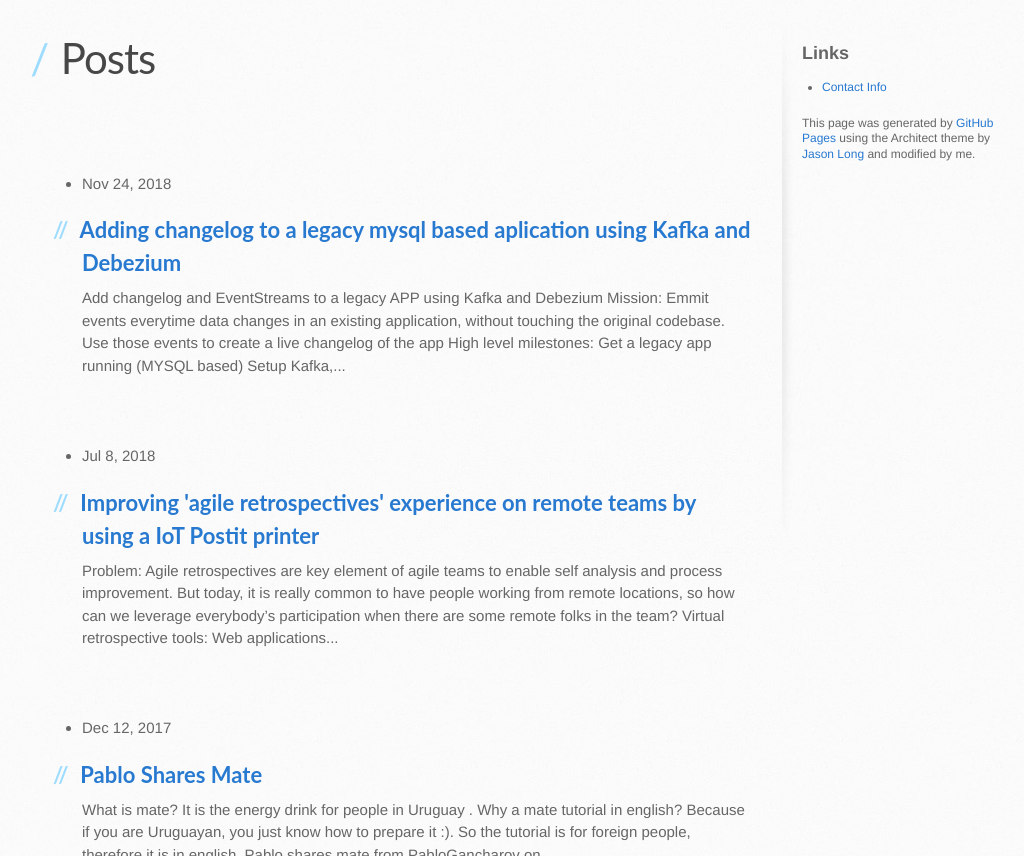
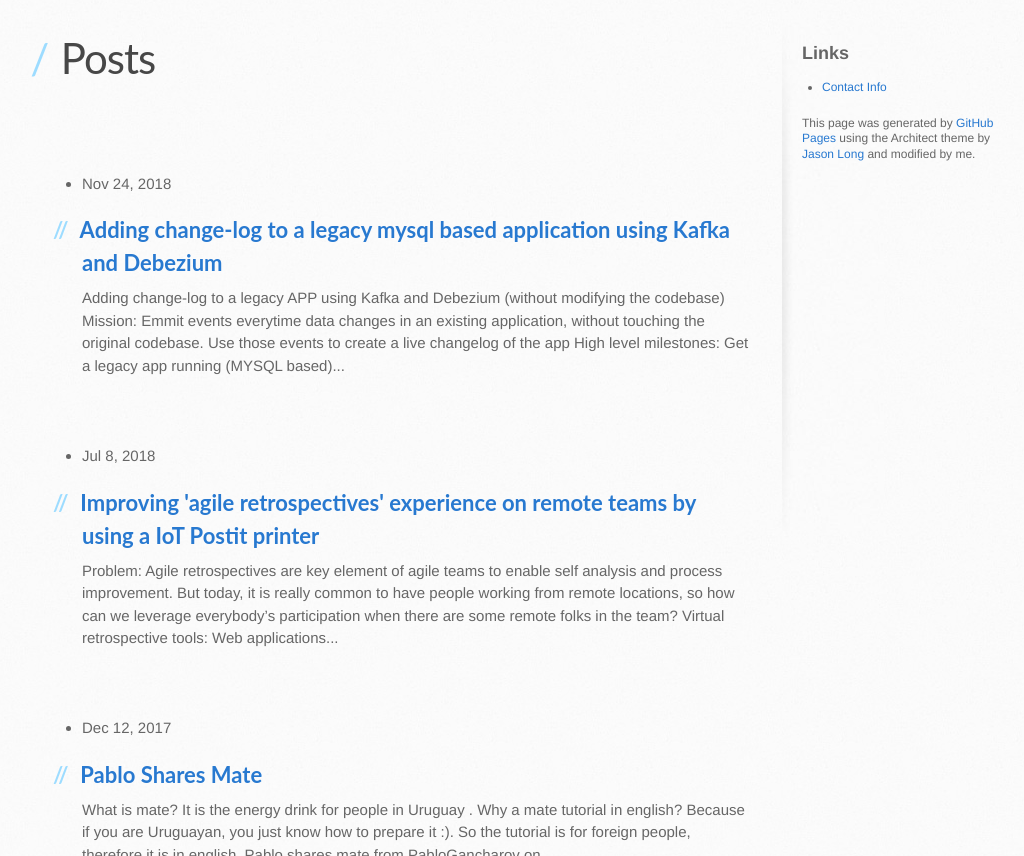
Before and after one commit to PabloGancharov/PabloGancharov.github.io, a Jekyll site: the page built from index.html, in a window 1280 px wide and 900 px high, scrolled down 391 px, cut to the strip 44-900 px from the top of the window. Shown: the whole strip, without its empty margins (108-1132 px from the left). Built offline with Jekyll 4.4.1, drawn with Linux system fonts in a browser that asks for light colours.

Commit message:
updating post title

```diff
--- a/_posts/2018-11-24-changelog-kafka-experiment.markdown
+++ b/_posts/2018-11-24-changelog-kafka-experiment.markdown
@@ -1,6 +1,6 @@
 ---
 layout: post
-title:  "Adding changelog to a legacy mysql based aplication using Kafka and Debezium"
+title:  "Adding change-log to a legacy mysql based application using Kafka and Debezium"
 date:   2018-11-24 00:00:00
 categories: Kafka Changelog Mysql Debezium
 tags:
@@ -10,7 +10,7 @@ tags:
 ---
 
 
-Add changelog and EventStreams to a legacy APP using Kafka and Debezium
+Adding change-log to a legacy APP using Kafka and Debezium (without modifying the codebase)
 
 ### Mission:
 
@@ -20,7 +20,7 @@ Add changelog and EventStreams to a legacy APP using Kafka and Debezium
 ### High level milestones:
 
 1. Get a legacy app running (MYSQL based)
-2. Setup Kafka, Kafka connect and debezium
+2. Setup Kafka and Debezium
 
 
 ### Let´s start
```
